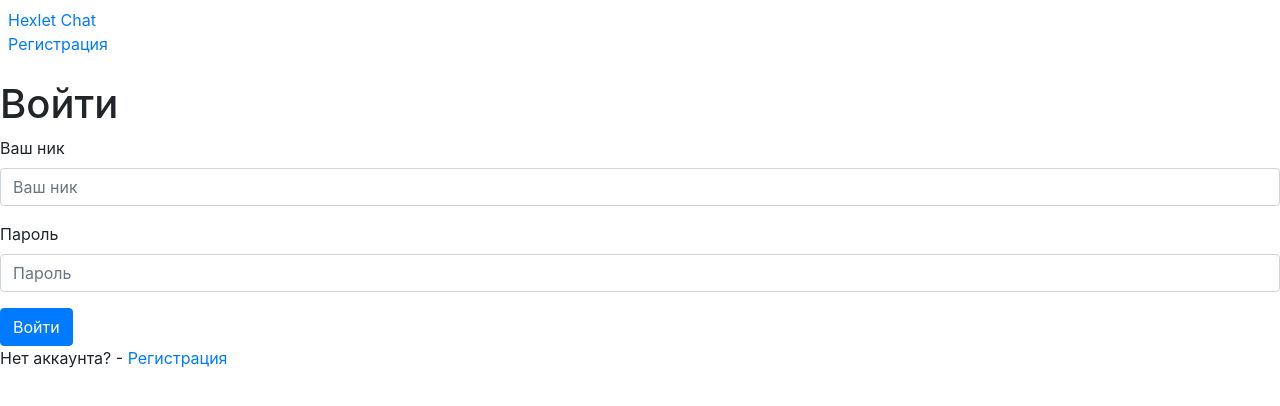
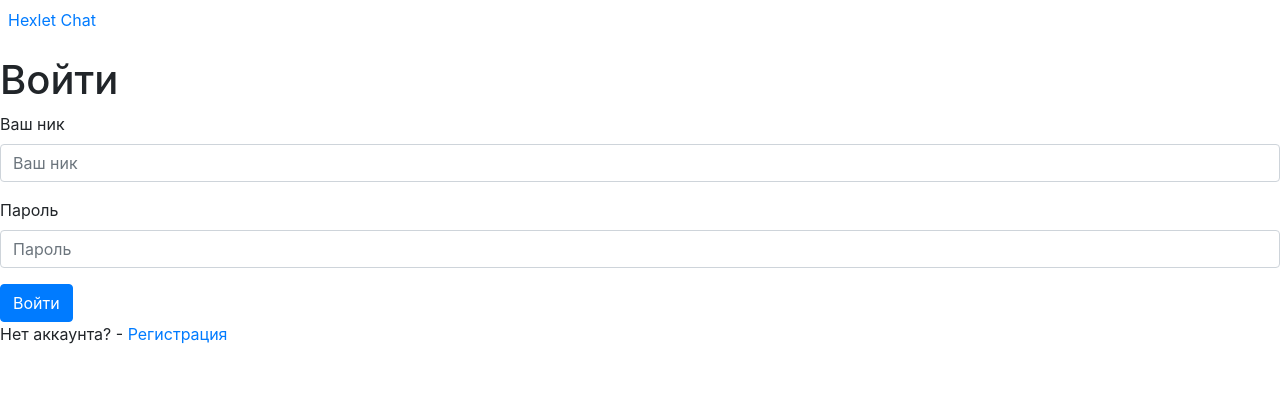
Before and after one commit to VladFiliucov/frontend-project-lvl4, a React app: page /login in a window 1280 px wide. Shown: the top 406 px of the page. Built offline with nearby package versions, Linux system fonts and the light colour scheme; no server answers; the HTML template or start-up script is replaced by a standard one.

Commit message:
remove extra signup link

```diff
--- a/src/components/App.jsx
+++ b/src/components/App.jsx
@@ -35,9 +35,6 @@ export default function App({ socketClient }) {
                       <li>
                         <Link to="/">{t('siteName')}</Link>
                       </li>
-                      <li>
-                        <Link to="/signup">{t('signup')}</Link>
-                      </li>
                     </ul>
                     <div className='p-2'>
                       <LogoutButton>
```
